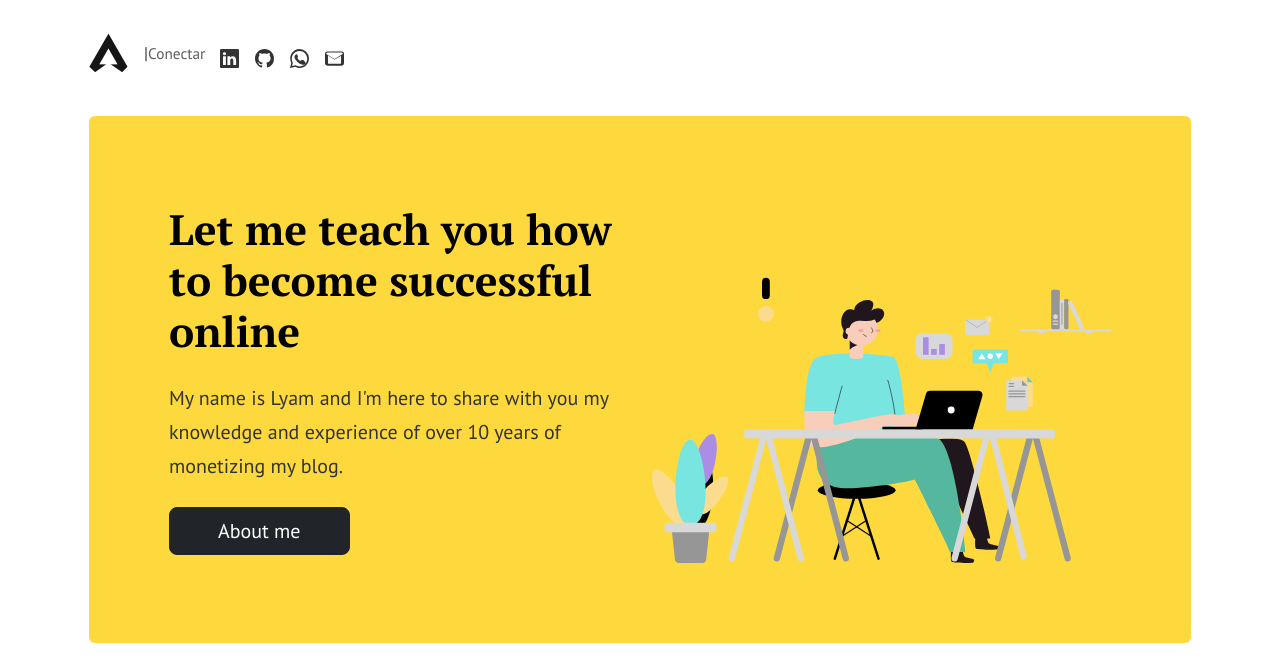
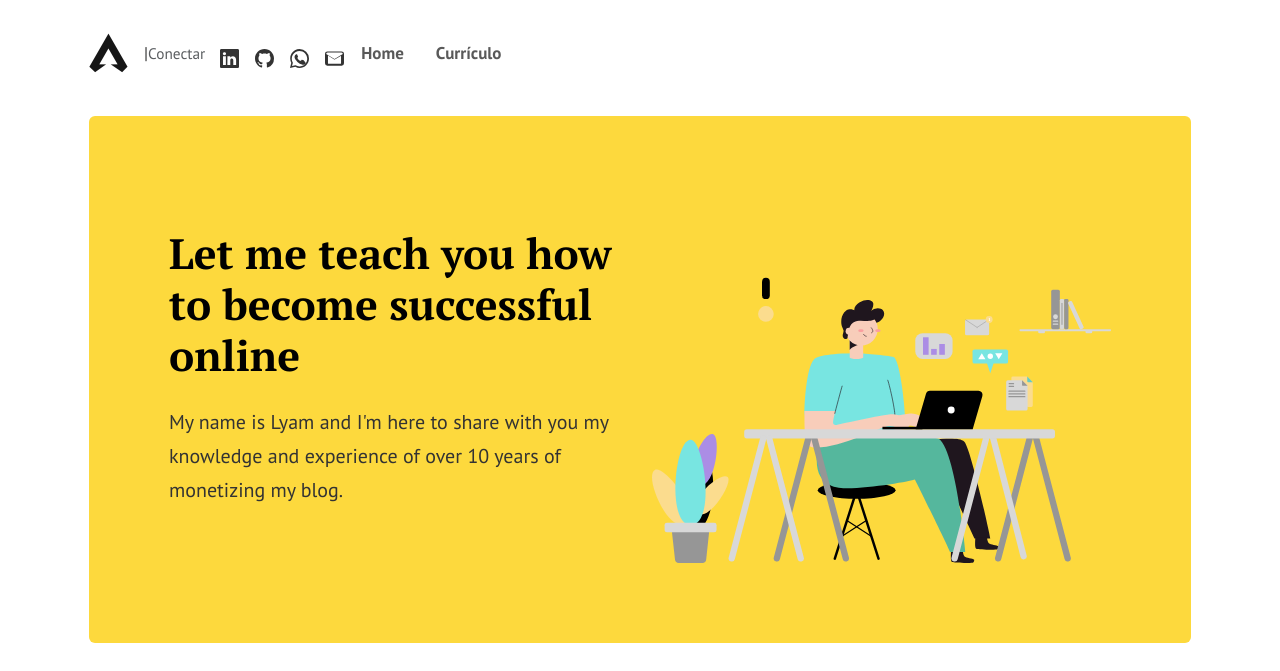
Before and after one commit to ronycosta01/ronycosta01.github.io, a Jekyll site: the page built from index.html, in a window 1280 px wide and 1291 px high. Shown: the top 671 px of the window. Built offline with Jekyll 4.4.1, drawn with Linux system fonts in a browser that asks for light colours; the list of posts is cut into pages by our own code; grey boxes are pictures that could not be loaded.

Commit message:
inserindo o botão do curriculo

```diff
--- a/_config.yml
+++ b/_config.yml
@@ -45,7 +45,7 @@
 social:
   email: rony.vonn977@gmail.com
   linkedin: https://www.linkedin.com/in/rony-vonn-costa-603697261/
-  whatsapp: "https://wa.me/61981779401"
+  whatsapp: "https://wa.me/5561981779401"
   github: https://github.com/ronycosta01
 # Plugins
 plugins:
--- a/_layouts/default.html
+++ b/_layouts/default.html
@@ -105,11 +105,12 @@
 
           <div class="collapse navbar-collapse" id="navbarResponsive">
             <ul class="navbar-nav ml-auto font-weight-bold d-flex align-items-center">
-              {% for item in site.data.menus.topmenu %}
               <li class="nav-item">
-                <a class="nav-link px-3 {% if item.class %}{{item.class}}{% endif %}" href="{% unless item.external %}{{site.baseurl}}/{% endunless %}{{item.url}}" alt="{{item.title}}">{{item.title}}</a>
+                <a class="nav-link px-3" href="{{site.baseurl}}/">Home</a>
               </li>
-              {% endfor %}
+              <li class="nav-item">
+                <a class="nav-link px-3" href="{{site.baseurl}}/curriculo/">Currículo</a>
+              </li>
             </ul>
           </div>
 
--- a/index.html
+++ b/index.html
@@ -12,7 +12,7 @@
     <div class="col-md-6">
       <h1 class="font-weight-bold mb-4 serif-font">Let me  teach you how to become successful online</h1>
       <p class="lead mb-4">My name is Lyam and I'm here to share with you my knowledge and experience of over 10 years of monetizing my blog.</p>
-      <a href="{{site.baseurl}}/about" class="btn btn-dark text-white px-5 btn-lg">About me</a>
+
     </div>
     <div class="col-md-6 text-right pl-0 pl-lg-4">
       <img class="intro" height="500" src="{{site.baseurl}}/assets/images/intro.svg">
```
Also changed, not shown: _data/navigation.yml (+4 -4 lines), 1 other file.
